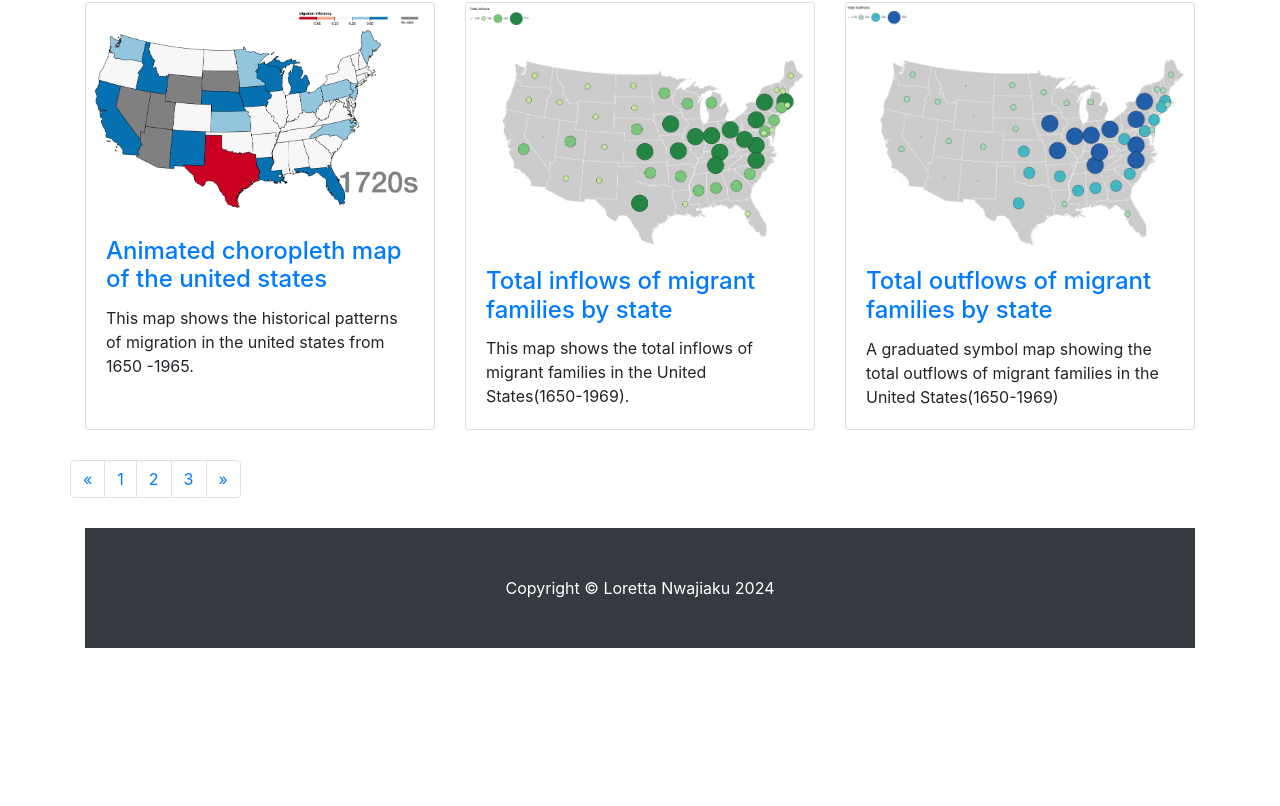
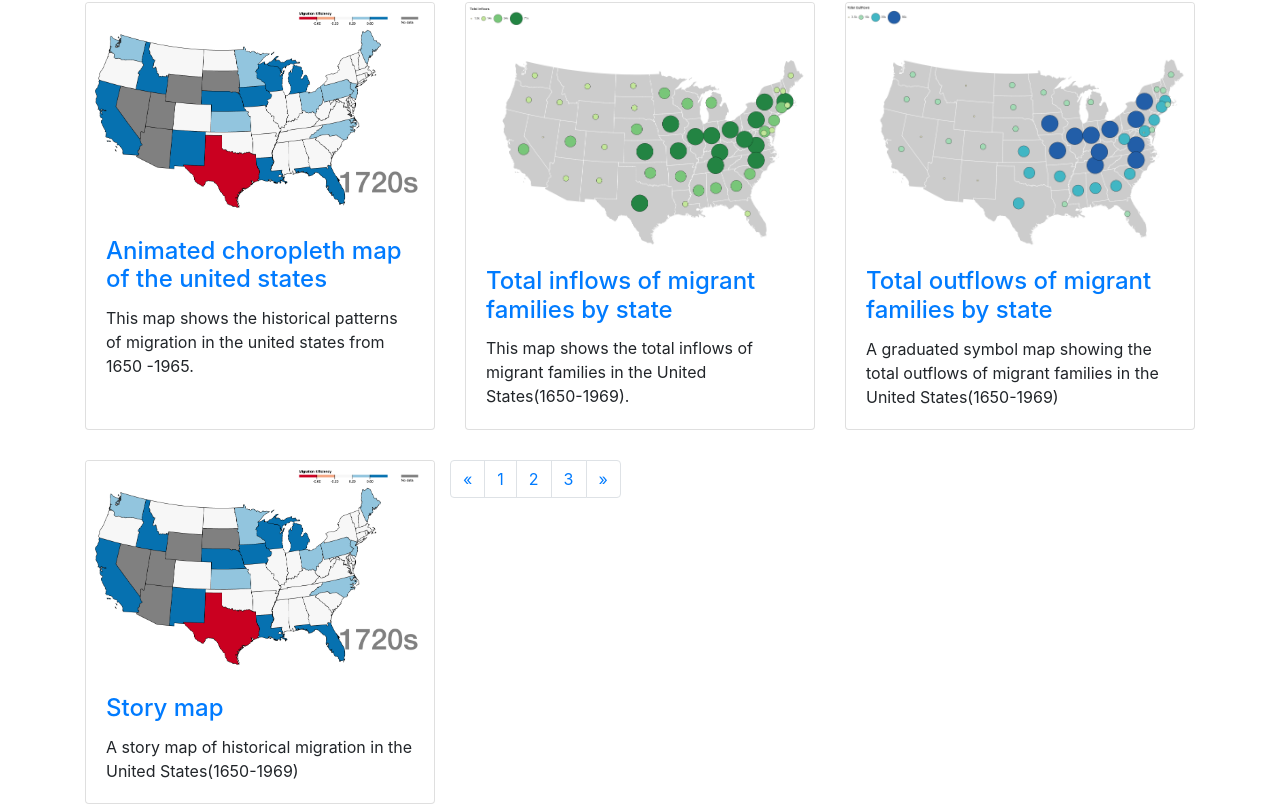
Before and after one commit to lorettaNwa/Project, a website: page index.html in a window 1280 px wide. Shown: the part 150-956 px from the top of the page. Before the commit the page ends 800 px from the top, so only its background shows below. Drawn offline with Linux system fonts and the light colour scheme.

Commit message:
Update index.html

```diff
--- a/index.html
+++ b/index.html
@@ -90,6 +90,17 @@
             </div>
           </div>
         </div>
+        <div class="col-lg-4 col-sm-6 portfolio-item">
+          <div class="card h-100">
+            <a href="https://storymaps.com/stories/367fbe9b55db4f379e3f6f2bf7ee8da46"><img class="card-img-top" src="images/migration.png" alt=""></a>
+            <div class="card-body">
+              <h4 class="card-title">
+                <a href="https://storymaps.com/stories/367fbe9b55db4f379e3f6f2bf7ee8da4">Story map</a>
+              </h4>
+              <p class="card-text">A story map of historical migration in the United States(1650-1969)</p>
+            </div>
+          </div>
+        </div>
 
       <!-- /.row -->
 
```
